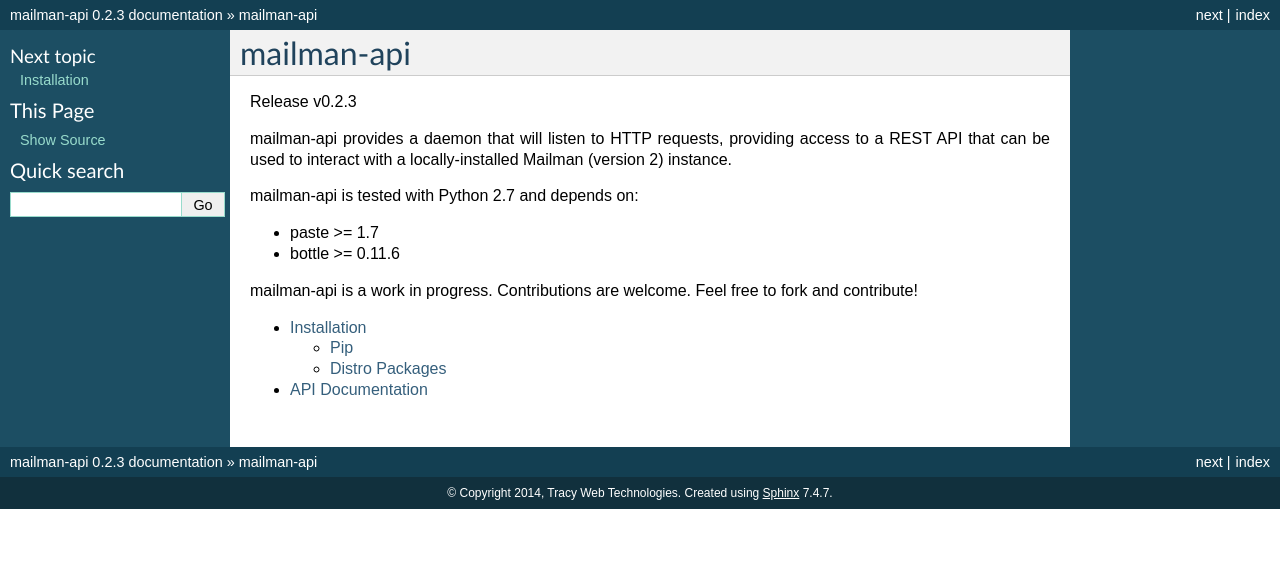
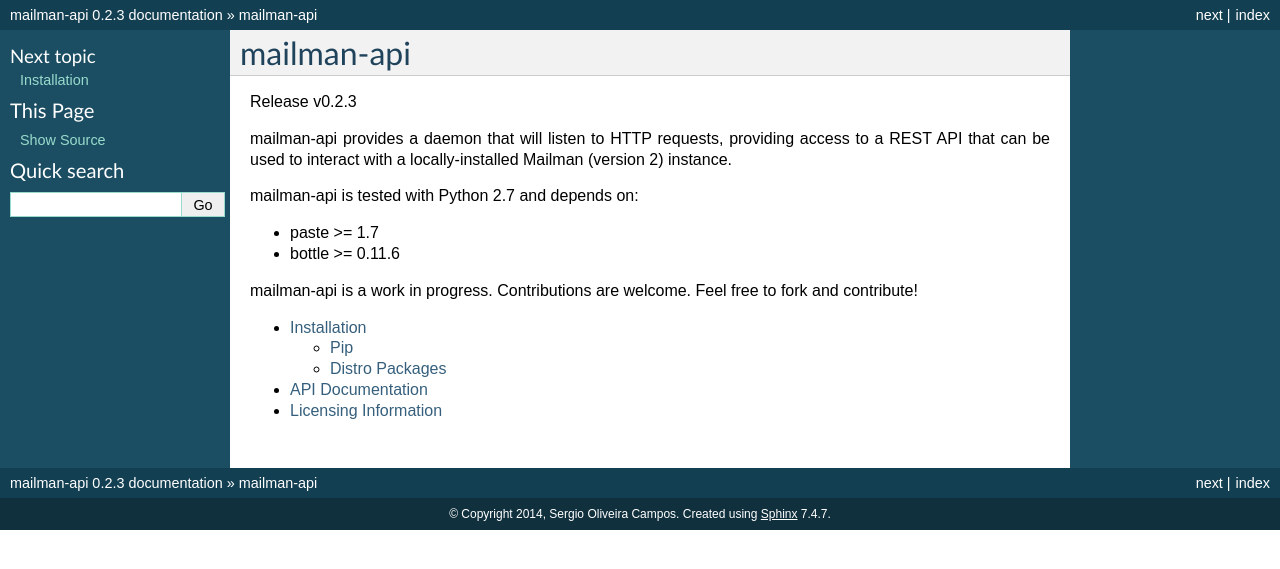
Before and after one commit to TracyWebTech/mailman-api, a Sphinx documentation site: the page built from docs/index.rst, in a window 1280 px wide. Shown: the top 569 px of the page. Built offline with Sphinx 7.4.7, drawn with Linux system fonts in a browser that asks for light colours.

Commit message:
Updated copyright info

```diff
--- a/README.rst
+++ b/README.rst
@@ -98,7 +98,7 @@
 Licensing information
 ---------------------
 
-Copyright (C) 2013-2014 Sergio Oliveira
+Copyright (C) 2013-2014 Sergio Oliveira Campos
 
 This program is free software; you can redistribute it and/or modify
 it under the terms of the GNU General Public License as published by
--- a/docs/conf.py
+++ b/docs/conf.py
@@ -52,7 +52,7 @@
 
 # General information about the project.
 project = u'mailman-api'
-copyright = u'2014, Tracy Web Technologies'
+copyright = u'2014, Sergio Oliveira Campos'
 
 # The version info for the project you're documenting, acts as replacement for
 # |version| and |release|, also used in various other places throughout the
--- a/docs/index.rst
+++ b/docs/index.rst
@@ -19,3 +19,4 @@
 
    install
    api
+   license
```
Also changed, not shown: docs/license.rst (added, +18 -0 lines).
